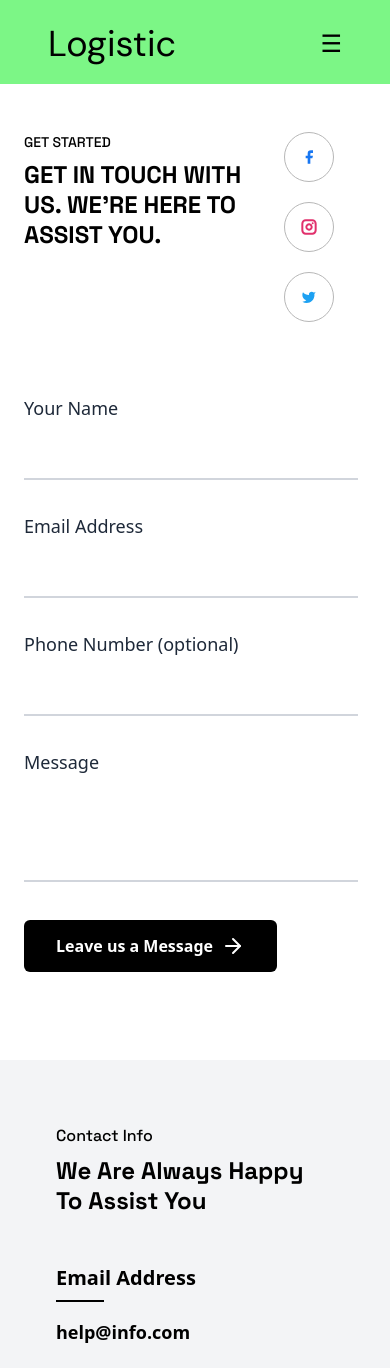
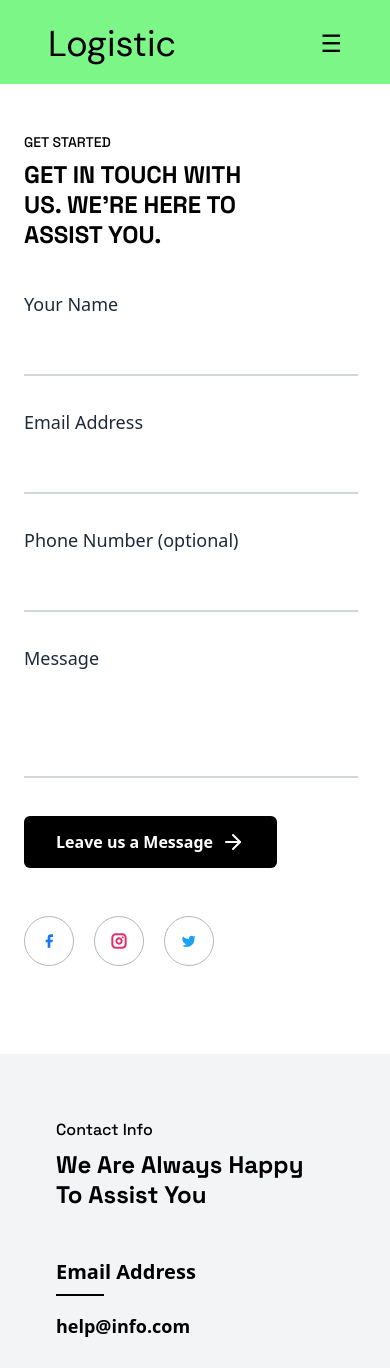
Before and after one commit to Mdsakib999/Logistics-development-M-5, a React (Vite) app: page /contact in a window 390 px wide. Shown: the top 1368 px of the page. Built offline with nearby package versions, Linux system fonts and the light colour scheme.

Commit message:
small responsive issues fixed

```diff
--- a/src/components/Home/Hero.jsx
+++ b/src/components/Home/Hero.jsx
@@ -8,7 +8,7 @@ export default function Hero() {
       className={`h-full bg-gray-600 sm:bg-white py-12 sm:h-[434px] w-full mx-auto flex flex-col sm:flex-row justify-between mb-36 sm:gap-10`}
     >
       <div
-        className={`sm:bg-primary flex items-center w-full sm:w-1/2 lg:w-[826px] md:justify-center lg:justify-end sm:pr-10 pl-12 md:pl-10 py-8`}
+        className={`sm:bg-primary flex items-center w-full sm:w-1/2 lg:w-[826px] md:justify-center lg:justify-end sm:pr-10 pl-4 sm:pl-12 md:pl-10 py-8`}
       >
         <span>
           <Heading lineHeight="tight" fontWeight="semibold" color="white">
@@ -18,8 +18,8 @@ export default function Hero() {
           </Heading>
         </span>
       </div>
-      <div className="w-full sm:w-2/5 flex flex-col gap-2 pl-12 sm:gap-0 justify-evenly sm:px-0 sm:pt-4">
-        <Paragraph  className="w-2/3 text-white sm:text-primary pb-4 sm:pb-0" fontSize="lg">
+      <div className="w-full sm:w-3/5 flex flex-col gap-2 pl-4 sm:pl-12 sm:gap-0 justify-evenly sm:px-0 sm:pt-4">
+        <Paragraph  className="w-4/5 sm:w-2/3 text-white sm:text-primary pb-4 sm:pb-0" fontSize="lg">
           Elementum augue ut sagittis vel nunc. Posuere id velit integer proin
           aliquam facilisi quis et cras. Leo nulla integer et aliquet massa
           nunc. Ornare id sit ac varius enim ut nisl.
--- a/src/components/Home/TopBanner.jsx
+++ b/src/components/Home/TopBanner.jsx
@@ -270,7 +270,7 @@ export default function TopBanner() {
                 {/* Content */}
                 <div className="relative z-10 flex flex-col items-center justify-center h-full px-4 sm:px-6 lg:px-8 text-center">
                   {/* Subtitle */}
-                  <h1 className="subtitle text-white text-3xl sm:text-4xl md:text-5xl lg:text-6xl font-light tracking-wider mb-4"
+                  <h1 className="subtitle text-white text-2xl sm:text-3xl md:text-4xl lg:text-5xl font-light tracking-wider mb-4"
                       style={{ textShadow: '2px 4px 12px rgba(0,0,0,0.7)' }}>
                     {slide.subtitle}
                   </h1>
@@ -279,7 +279,7 @@ export default function TopBanner() {
                   <div className="decorative-line h-px bg-gradient-to-r from-transparent via-white to-transparent" />
 
                   {/* Main Title */}
-                  <h2 className="main-title text-white text-4xl sm:text-5xl md:text-6xl lg:text-7xl font-medium tracking-tight leading-tight mt-8 mb-12"
+                  <h2 className="main-title text-white text-3xl sm:text-4xl md:text-5xl lg:text-6xl font-medium tracking-tight leading-tight mt-8 mb-12"
                       style={{ textShadow: '2px 4px 16px rgba(0,0,0,0.8)' }}>
                     {slide.title}
                   </h2>
@@ -311,7 +311,7 @@ export default function TopBanner() {
                 </div>
 
                 {/* Scroll Indicator */}
-                <div className="scroll-indicator absolute bottom-12 left-1/2 transform -translate-x-1/2 flex flex-col items-center">
+                <div className="scroll-indicator absolute bottom-12 left-1/2 transform -translate-x-1/2 hidden md:flex flex-col items-center">
                   <div className="mouse w-6 h-10 border-2 border-white rounded-full flex items-start justify-center p-2">
                     <div className="mouse-wheel w-1 h-2 bg-white rounded-full" />
                   </div>
--- a/src/components/about/CompanyStory.jsx
+++ b/src/components/about/CompanyStory.jsx
@@ -72,7 +72,7 @@ export const CompanyStory = () => {
     <Heading align="center" className="mx-auto">
       Our Journey
     </Heading>
-          <Paragraph align="center"  className="w-2/3 mx-auto">
+          <Paragraph align="center"  className="w-full sm:w-2/3 mx-auto">
             From a small startup to a global logistics leader, discover how
             we've grown while maintaining our commitment to excellence and
             customer satisfaction.
@@ -189,7 +189,7 @@ export const CompanyStory = () => {
           <Heading align="center" className="mx-auto" color="white">
             Our Vision for Tomorrow
           </Heading>
-          <Paragraph align="center" className="text-white w-2/3 mx-auto">
+          <Paragraph align="center" className="text-white w-full sm:w-2/3 mx-auto">
             To be the most trusted and innovative logistics partner globally,
             transforming how goods move around the world through sustainable
             practices, cutting-edge technology, and unwavering commitment to
--- a/src/components/about/TopAbout.jsx
+++ b/src/components/about/TopAbout.jsx
@@ -40,7 +40,7 @@ export default function TopAbout() {
           Your Trusted Logistics Partner
         </Heading>
         <Paragraph
-          className={`text-white w-2/3 mx-auto relative z-50`}
+          className={`text-white w-full sm:w-2/3 mx-auto relative z-50`}
           align="center"
         >
           Elementum augue ut sagittis vel nunc. Posuere id velit integer proin
@@ -71,7 +71,7 @@ export default function TopAbout() {
         <div
           className={`absolute bottom-12 left-1/2 transform -translate-x-1/2 transition-all duration-1000 delay-1000`}
         >
-          <div className="flex flex-col items-center animate-bounce">
+          <div className="hidden md:flex flex-col items-center animate-bounce">
             <div className="w-6 h-10 border-2 border-white rounded-full flex items-start justify-center p-2">
               <div className="w-1 h-2 bg-white rounded-full animate-pulse"></div>
             </div>
--- a/src/components/contact/Form.jsx
+++ b/src/components/contact/Form.jsx
@@ -1,6 +1,7 @@
 import React from 'react'
 import Container from '../layout/Container';
 import Button from '../ui/Button';
+import { Facebook, Instagram, Twitter } from "lucide-react";
 import {ArrowRight} from 'lucide-react';
 export default function Form() {
   return (
@@ -44,6 +45,21 @@ export default function Form() {
       <Button className="">
         <span className="mr-2 font-semibold">Leave us a Message</span> <span><ArrowRight strokeWidth={2} /></span>
       </Button>
+
+              {/* social icons  */}
+        <div className="mt-12">
+          <div className="flex pr-8 sm:pr-16 gap-5">
+            <div className="rounded-full w-max hover:scale-120 duration-300 border-[#B7B7B7]  cursor-pointer p-4 border-1">
+              <Facebook color='#1877F2' size="16" fill="#1877F2" strokeWidth={0} />
+            </div>
+            <div className="rounded-full w-max hover:scale-120 duration-300 border-[#B7B7B7] cursor-pointer p-4 border-1">
+              <Instagram color="#E1306C" size="16" strokeWidth={3} />
+            </div>
+            <div className="rounded-full w-max hover:scale-120 duration-300 border-[#B7B7B7]  cursor-pointer p-4 border-1">
+              <Twitter size="16" fill="#1DA1F2" strokeWidth={0} />
+            </div>
+          </div>
+        </div>
     </Container>
     </div>
   )
--- a/src/components/contact/Social.jsx
+++ b/src/components/contact/Social.jsx
@@ -1,10 +1,10 @@
-import { Facebook, Instagram, Twitter } from "lucide-react";
+
 import Container from "../layout/Container";
 import Heading from "../ui/Heading";
 export default function Social() {
   return (
-    <div className="pt-12 sm:pt-0 pb-12">
-      <Container className="flex justify-between">
+    <div className="pt-12 sm:pt-0">
+      <Container className="flex flex-col gap-4 justify-between">
         {/* social content */}
         <div className="w-2/3">
           <h6 className="uppercase font-heading text-sm font-medium mb-2">
@@ -14,20 +14,6 @@ export default function Social() {
             Get in touch with us. We're here to assist you.
           </Heading>
         </div>
-        {/* social icons  */}
-        <div className="">
-          <div className="flex pr-8 sm:pr-16 flex-col gap-5">
-            <div className="rounded-full hover:scale-120 duration-300 border-[#B7B7B7]  cursor-pointer p-4 border-1">
-              <Facebook color='#1877F2' size="16" fill="#1877F2" strokeWidth={0} />
-            </div>
-            <div className="rounded-full hover:scale-120 duration-300 border-[#B7B7B7] cursor-pointer p-4 border-1">
-              <Instagram color="#E1306C" size="16" strokeWidth={3} />
-            </div>
-            <div className="rounded-full hover:scale-120 duration-300 border-[#B7B7B7]  cursor-pointer p-4 border-1">
-              <Twitter size="16" fill="#1DA1F2" strokeWidth={0} />
-            </div>
-          </div>
-        </div>
       </Container>
     </div>
   );
```
